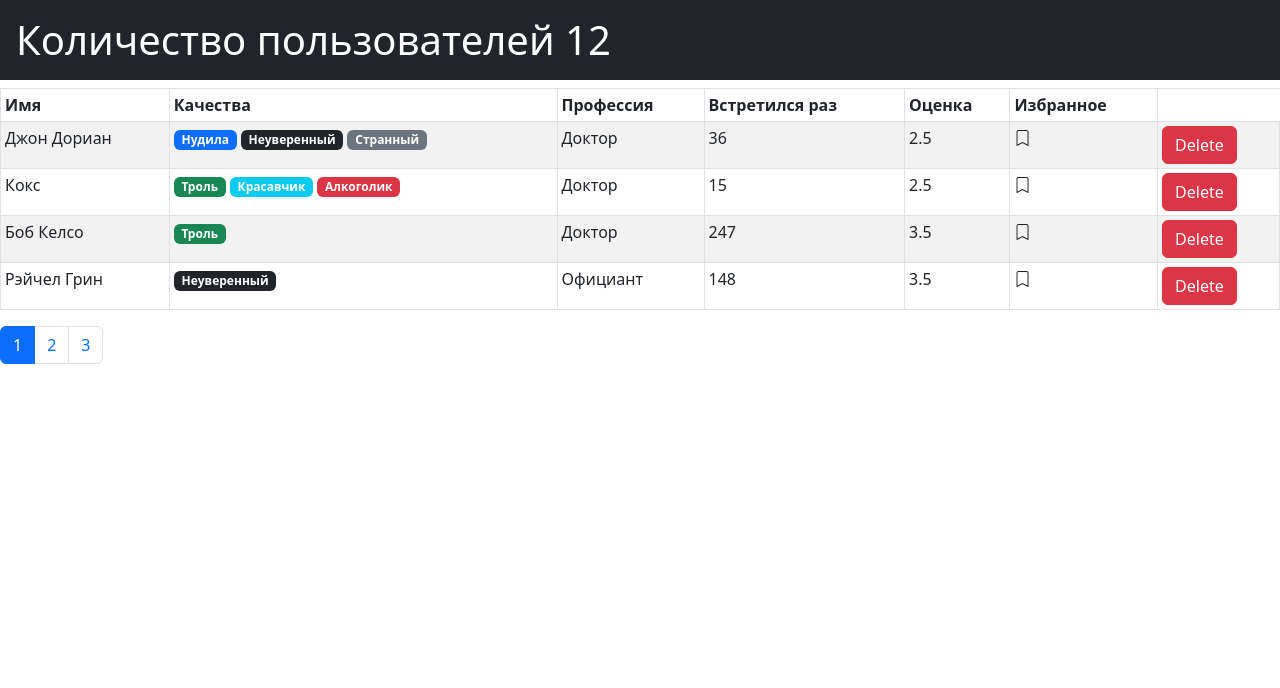
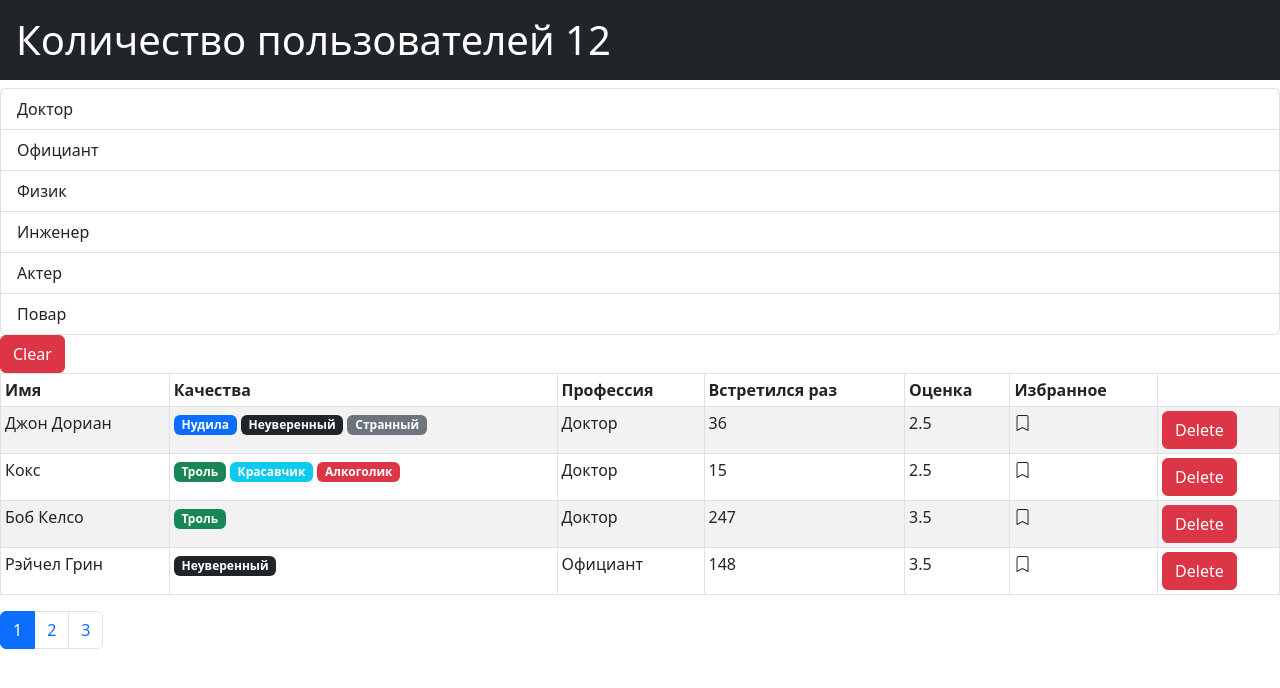
Before and after one commit to yaluvv/fast-company, a React (Create React App) app: page /users/1 in a window 1280 px wide. Shown: the top 688 px of the page. Built offline with nearby package versions, Linux system fonts and the light colour scheme.

Commit message:
added filter component

```diff
--- /dev/null
+++ b/src/API/fake.api/professions.api.js
@@ -0,0 +1,26 @@
+export const professionsObject = {
+    doctor: { _id: "67rdca3eeb7f6fgeed471818", name: "Доктор" },
+    waiter: { _id: "67rdca3eeb7f6fgeed471820", name: "Официант" },
+    physics: { _id: "67rdca3eeb7f6fgeed471814", name: "Физик" },
+    engineer: { _id: "67rdca3eeb7f6fgeed471822", name: "Инженер" },
+    actor: { _id: "67rdca3eeb7f6fgeed471824", name: "Актер" },
+    cook: { _id: "67rdca3eeb7f6fgeed471829", name: "Повар" }
+};
+export const professions = [
+    { _id: "67rdca3eeb7f6fgeed471818", name: "Доктор" },
+    { _id: "67rdca3eeb7f6fgeed471820", name: "Официант" },
+    { _id: "67rdca3eeb7f6fgeed471814", name: "Физик" },
+    { _id: "67rdca3eeb7f6fgeed471822", name: "Инженер" },
+    { _id: "67rdca3eeb7f6fgeed471824", name: "Актер" },
+    { _id: "67rdca3eeb7f6fgeed471829", name: "Повар" }
+];
+const fetchAll = () =>
+    new Promise((resolve) => {
+        window.setTimeout(function () {
+            resolve(professions);
+        }, 2000);
+    });
+
+export default {
+    fetchAll
+};
--- a/src/API/fake.api/user.api.js
+++ b/src/API/fake.api/user.api.js
@@ -1,11 +1,4 @@
-const professions = {
-    doctor: { _id: "67rdca3eeb7f6fgeed471818", name: "Доктор" },
-    waiter: { _id: "67rdca3eeb7f6fgeed471820", name: "Официант" },
-    physics: { _id: "67rdca3eeb7f6fgeed471814", name: "Физик" },
-    engineer: { _id: "67rdca3eeb7f6fgeed471822", name: "Инженер" },
-    actor: { _id: "67rdca3eeb7f6fgeed471824", name: "Актер" },
-    cook: { _id: "67rdca3eeb7f6fgeed471829", name: "Повар" }
-};
+import { professionsObject as professions } from "./professions.api";
 const qualities = {
     tedious: {
         _id: "67rdca3eeb7f6fgeed471198",
@@ -149,6 +142,14 @@ const users = [
         bookmark: false
     }
 ];
-export function fetchAll() {
-    return users;
-}
+
+const fetchAll = () =>
+    new Promise((resolve) => {
+        window.setTimeout(function () {
+            resolve(users);
+        }, 2000);
+    });
+
+export default {
+    fetchAll
+};
--- a/src/API/index.js
+++ b/src/API/index.js
@@ -1,5 +1,7 @@
-import * as users from "./fake.api/user.api";
+import users from "./fake.api/user.api";
+import professions from "./fake.api/professions.api";
 const API = {
-    users
+    users,
+    professions
 };
 export default API;
--- a/src/Components/App.jsx
+++ b/src/Components/App.jsx
@@ -2,10 +2,9 @@ import React from "react";
 
 import Users from "./Users";
 import API from "../API/index";
-import TotalUsersTitle from "./TotalUsersTitle";
 
 const App = () => {
-    const [users, setUsers] = React.useState(API.users.fetchAll());
+    const [users, setUsers] = React.useState([]);
     const deleteUser = (id) =>
         setUsers(users.filter((user) => user._id !== id));
     const addFavorite = (id) =>
@@ -14,9 +13,13 @@ const App = () => {
                 user._id === id ? { ...user, bookmark: !user.bookmark } : user
             )
         );
+
+    React.useEffect(() => {
+        API.users.fetchAll().then((data) => setUsers(data));
+    }, []);
+
     return (
         <>
-            <TotalUsersTitle length={users.length} />
             <Users
                 users={users}
                 onDelete={deleteUser}
--- /dev/null
+++ b/src/Components/Filter.jsx
@@ -0,0 +1,48 @@
+import React from "react";
+import PropTypes from "prop-types";
+
+import ListGroup from "react-bootstrap/ListGroup";
+import Button from "react-bootstrap/Button";
+
+const Filter = ({
+    items,
+    activeProfession,
+    onClickProfession,
+    onClearFilter
+}) => {
+    const profsArr =
+        !Array.isArray(items) && typeof professionst === "object"
+            ? Object.keys(items).map((prof) => items[prof])
+            : items;
+
+    return (
+        <>
+            <ListGroup>
+                {profsArr.map((item) => {
+                    return (
+                        <ListGroup.Item
+                            onClick={() => onClickProfession(item.name)}
+                            role="button"
+                            key={item._id}
+                            active={activeProfession === item.name}
+                        >
+                            {item.name}
+                        </ListGroup.Item>
+                    );
+                })}
+            </ListGroup>
+            <Button onClick={onClearFilter} variant="danger">
+                Clear
+            </Button>
+        </>
+    );
+};
+
+Filter.propTypes = {
+    items: PropTypes.oneOfType([PropTypes.object, PropTypes.array]),
+    activeProfession: PropTypes.string.isRequired,
+    onClickProfession: PropTypes.func.isRequired,
+    onClearFilter: PropTypes.func.isRequired
+};
+
+export default Filter;
--- a/src/Components/Users.jsx
+++ b/src/Components/Users.jsx
@@ -1,32 +1,65 @@
 import React from "react";
 import PropTypes from "prop-types";
+
+import API from "../API";
 import Table from "react-bootstrap/Table";
 import User from "./User";
+import Filter from "./Filter";
 import AdvancedExample from "./Pagination";
+import TotalUsersTitle from "./TotalUsersTitle";
 
 const pageSize = 4;
 
 const Users = ({ users, onDelete, onFavorite }) => {
     const [currentPage, setCurrentPage] = React.useState(1);
-    const itemsCount = users.length;
+    const [professions, setProfessions] = React.useState([]);
+    const [activeProfession, setActiveProfession] = React.useState("");
+    const isLoad = React.useRef(true);
 
     const paginate = (items, currentPage, pageSize) => {
         const startIndex = (currentPage - 1) * pageSize;
         return [...items].splice(startIndex, pageSize);
     };
 
-    const usersDivided = paginate(users, currentPage, pageSize);
+    React.useEffect(() => {
+        API.professions.fetchAll().then((data) => {
+            setProfessions(data);
+            isLoad.current = false;
+        });
+    }, []);
+
+    React.useEffect(() => {
+        setCurrentPage(1);
+    }, [activeProfession]);
+
+    const handleActiveProfession = (item) => {
+        setActiveProfession(item);
+    };
+
+    const clearFilter = () => {
+        setActiveProfession("");
+    };
+    const filterdUsers = activeProfession
+        ? users.filter((user) => user.profession.name === activeProfession)
+        : users;
+
+    const itemsCount = filterdUsers.length;
+
+    const usersDivided = paginate(filterdUsers, currentPage, pageSize);
 
     const handleChangePage = (pageNumber) => {
         setCurrentPage(pageNumber);
     };
 
-    if (!itemsCount) {
-        return <h1>Empty users</h1>;
-    }
-
     return (
         <div>
+            <TotalUsersTitle length={itemsCount} />
+            <Filter
+                items={professions}
+                activeProfession={activeProfession}
+                onClickProfession={handleActiveProfession}
+                onClearFilter={clearFilter}
+            />
             <Table striped bordered hover size="sm">
                 <thead>
                     <tr>
@@ -51,6 +84,7 @@ const Users = ({ users, onDelete, onFavorite }) => {
                     })}
                 </tbody>
             </Table>
+
             <AdvancedExample
                 pageSize={pageSize}
                 itemsCount={itemsCount}
```
Also changed, not shown: .eslintrc.json.
